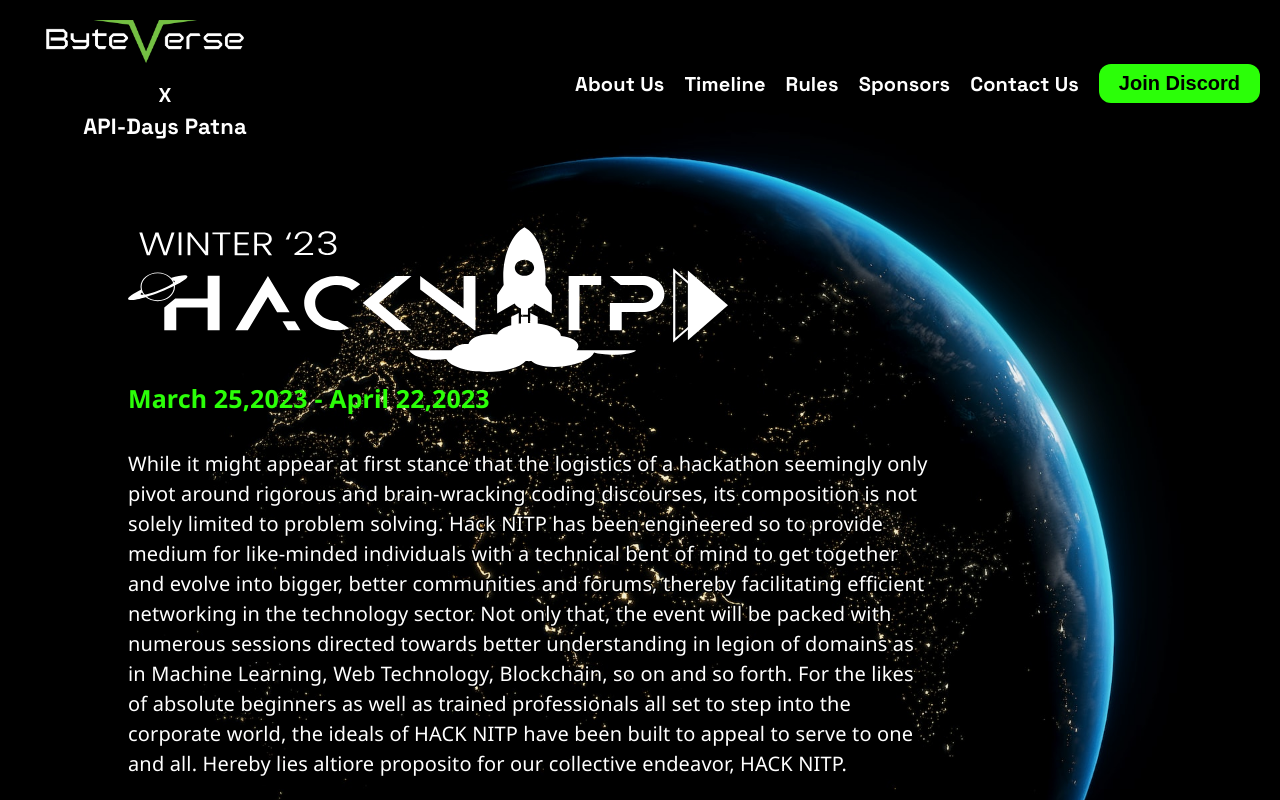
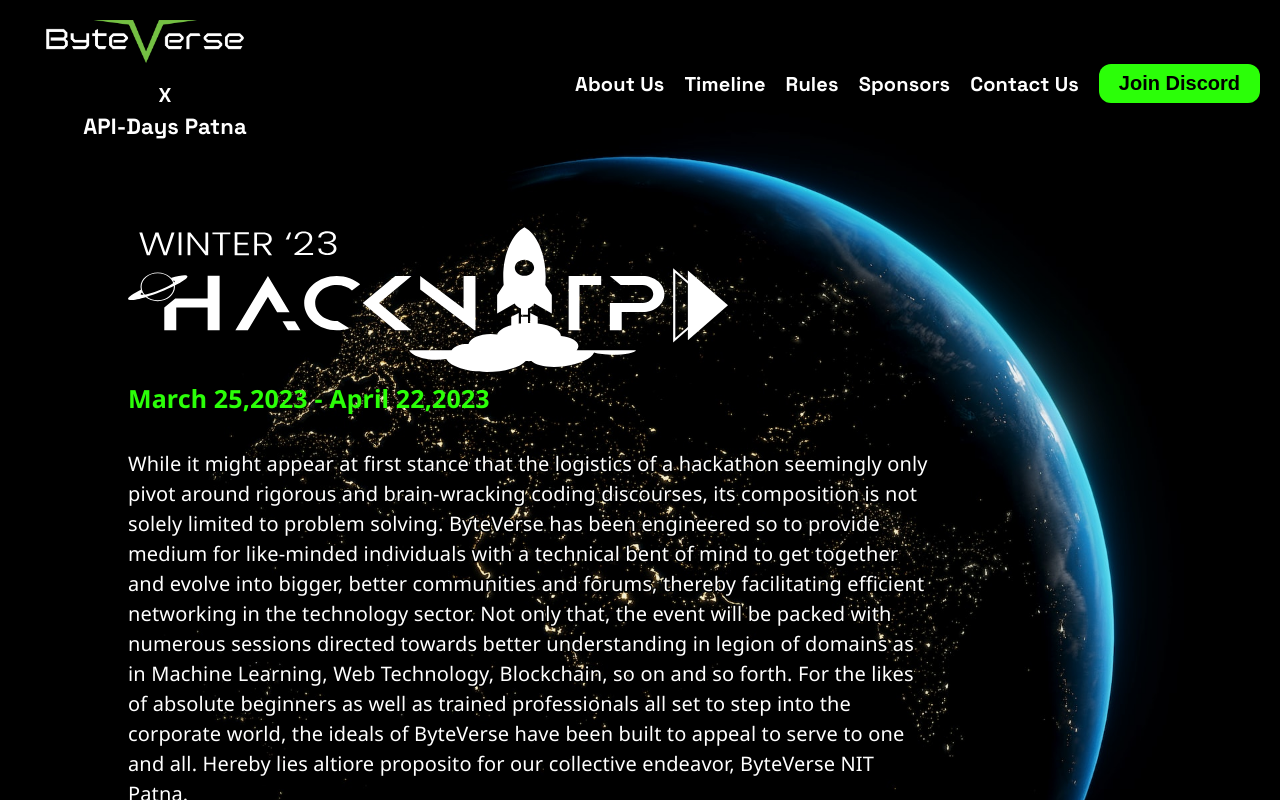
Before and after one commit to HackSlashNITP/hacknitp5.0, a Next.js app: page /homepage in a window 1280 px wide. Built offline with nearby package versions, Linux system fonts and the light colour scheme.

Commit message:
change hacknitp to byteverse in homepage info

```diff
--- a/pages/homepage.js
+++ b/pages/homepage.js
@@ -63,7 +63,7 @@ const Homepage = () => {
               While it might appear at first stance that the logistics of a
               hackathon seemingly only pivot around rigorous and brain-wracking
               coding discourses, its composition is not solely limited to
-              problem solving. Hack NITP has been engineered so to provide
+              problem solving. ByteVerse has been engineered so to provide
               medium for like-minded individuals with a technical bent of mind
               to get together and evolve into bigger, better communities and
               forums, thereby facilitating efficient networking in the
@@ -72,9 +72,9 @@ const Homepage = () => {
               of domains as in Machine Learning, Web Technology, Blockchain, so
               on and so forth. For the likes of absolute beginners as well as
               trained professionals all set to step into the corporate world,
-              the ideals of HACK NITP have been built to appeal to serve to one
+              the ideals of ByteVerse have been built to appeal to serve to one
               and all. Hereby lies altiore proposito for our collective
-              endeavor, HACK NITP.
+              endeavor, ByteVerse NIT Patna.
             </h6>
           </div>
         </div>
```
